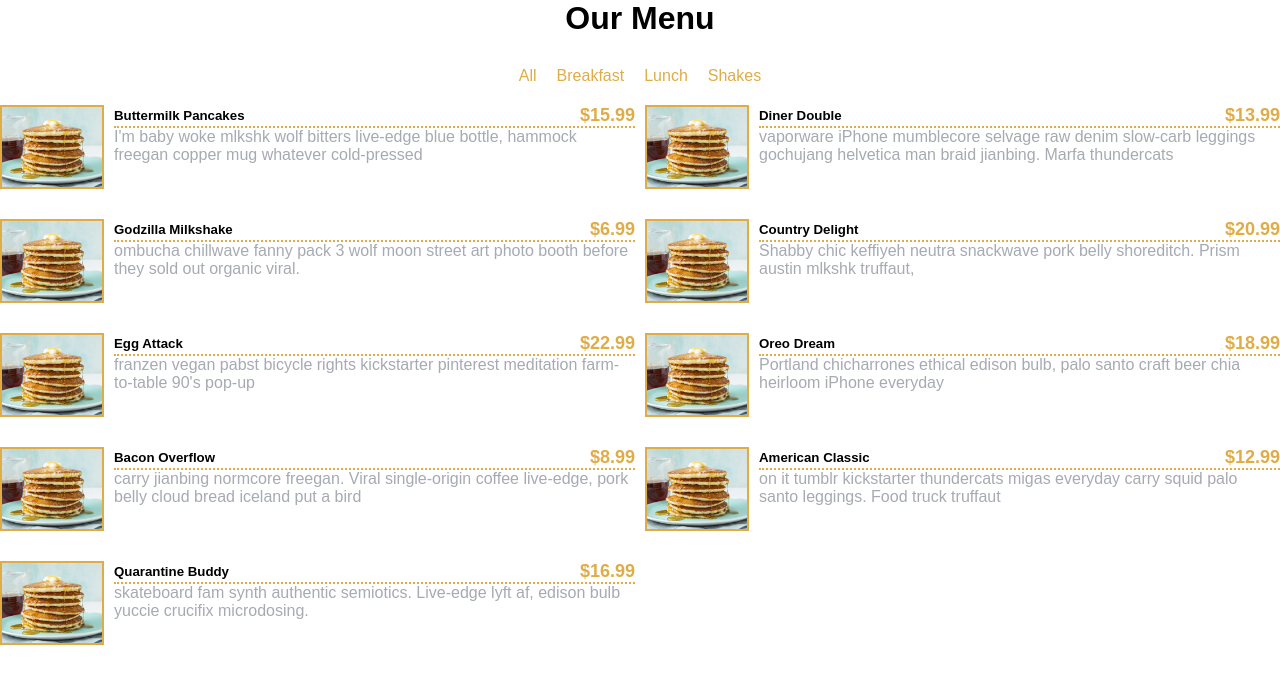
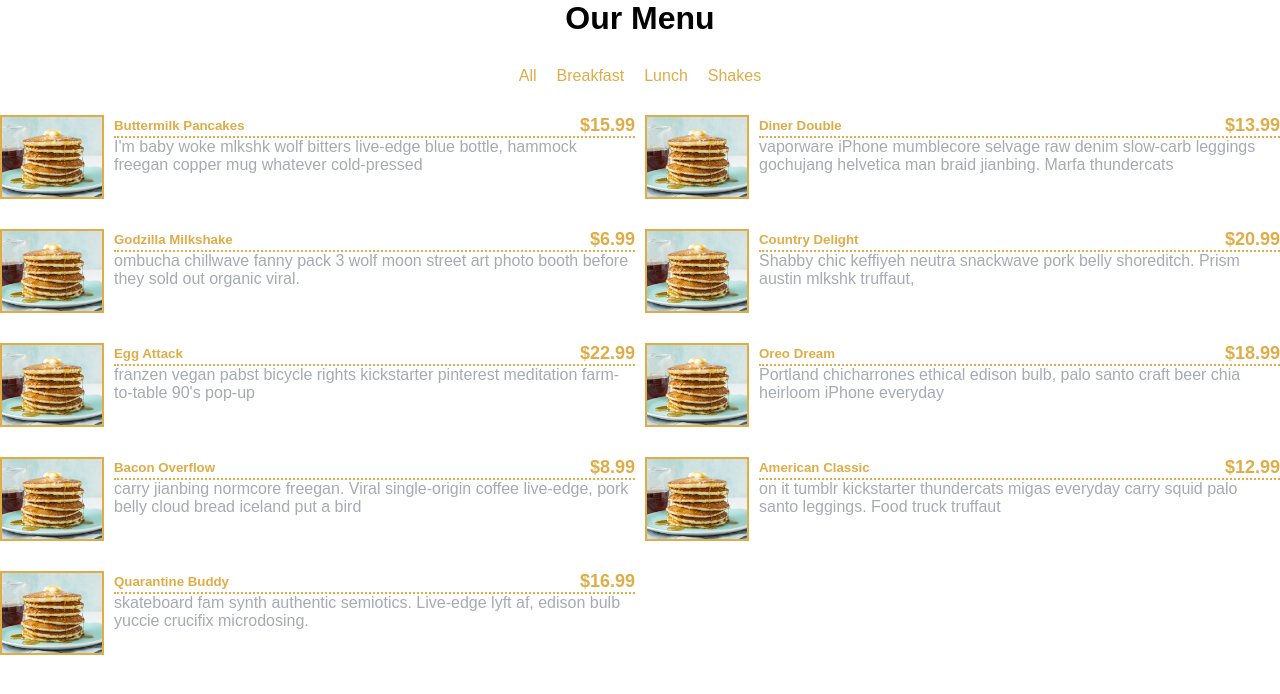
Before and after one commit to acciojob/menu-bhuvan243, a React app: page / in a window 1280 px wide. Shown: the top 694 px of the page. Built offline with nearby package versions, Linux system fonts and the light colour scheme.

Commit message:
ul li changed

```diff
--- a/src/components/App.js
+++ b/src/components/App.js
@@ -39,10 +39,10 @@ const App = () => {
           </li>
         ))}
       </ul>
-      <div className="menu-container">
+      <ul className="menu-container">
         {displayList.map((item, index) => {
           return (
-            <div key={index} className="card">
+            <li key={index} className="card">
               <img src={item.img} />
               <div>
                 <div className="heading">
@@ -51,10 +51,10 @@ const App = () => {
                 </div>
                 <p>{item.desc}</p>
               </div>
-            </div>
+            </li>
           );
         })}
-      </div>
+      </ul>
     </div>
   );
 };
```
